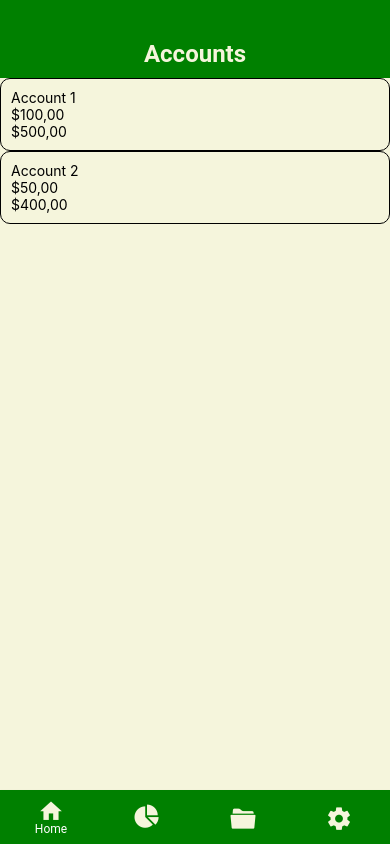
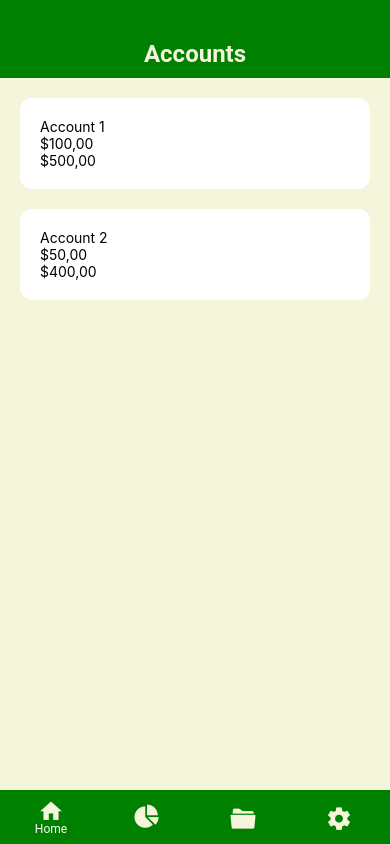
Before and after one commit to gianpaolopapaiz/my_wallet_fe_react_native, a React Native app: screen /Home in a window 390 px wide. Built offline with nearby package versions, Linux system fonts and the light colour scheme.

Commit message:
Refactor and enhance accounts page

```diff
--- a/components/AccountCard.js
+++ b/components/AccountCard.js
@@ -3,12 +3,19 @@ import {
   View,
   Text
 } from 'react-native'
+import globalStyles from "../styles";
 
 const AccountCard = (props) => {
   const { name, nice_initial_amount, nice_current_amount } = props.account;
   return (
-    <View style={styles.container}>
-      <Text>{name}</Text>
+    <View style={[
+      globalStyles.boxShadow,
+      globalStyles.cardWrapper,
+      styles.container
+    ]}>
+      <Text style={styles.title}>
+        {name}
+      </Text>
       <Text>{nice_initial_amount}</Text>
       <Text>{nice_current_amount}</Text>
     </View>
@@ -17,10 +24,7 @@ const AccountCard = (props) => {
 
 const styles = StyleSheet.create({
   container: {
-    borderRadius: 10,
-    borderColor: 'black',
-    borderWidth: 1,
-    padding: 10
+    backgroundColor: 'white',
   }
 })
 
--- a/components/PageTitle.js
+++ b/components/PageTitle.js
@@ -1,11 +1,18 @@
 import React from 'react';
-import { View, Text, StyleSheet } from "react-native";
+import { View, StyleSheet } from "react-native";
+import WText from "./WText";
+import globalStyles from "../styles";
+import constants from "./constants";
 
 const PageTitle = (props) => {
   const text = props.text
   return (
     <View style={styles.container}>
-      <Text style={styles.pageTitle}>{text}</Text>
+      <WText
+        type='h1'
+        aStyle={styles.pageTitle}>
+        {text}
+      </WText>
     </View>
   );
 }
@@ -16,10 +23,7 @@ const styles = StyleSheet.create({
     paddingVertical: 10
   },
   pageTitle: {
-    fontWeight: "bold",
-    fontSize: 24,
-    fontFamily: 'Roboto',
-    color: 'beige'
+    color: constants.bgColor,
   }
 })
 
--- a/components/ScreenContentWrapper.js
+++ b/components/ScreenContentWrapper.js
@@ -21,6 +21,7 @@ const styles = StyleSheet.create({
   },
   mainContainer: {
     backgroundColor: 'beige',
+    padding: 10,
     flex: 1,
   }
 });
--- /dev/null
+++ b/components/WText.js
@@ -0,0 +1,31 @@
+import React from "react";
+import { Text } from "react-native"
+import globalStyles from "../styles";
+
+const WText = ({type = 'p', aStyle, children}) => {
+  const defaultStyle = (_type) => {
+    switch (_type) {
+      case 'p':
+        return globalStyles.textP
+        break;
+      case 'h1':
+        return globalStyles.textH1
+        break;
+      default:
+        return globalStyles.textP
+        break;
+    }
+  }
+  let formattedStyle = [defaultStyle(type)];
+  if (Array.isArray(aStyle)) {
+    formattedStyle.concat(aStyle);
+  } else {
+    formattedStyle.push(aStyle)
+  }
+
+  return (
+    <Text style={formattedStyle}>{children}</Text>
+  )
+}
+
+export default WText;
--- /dev/null
+++ b/components/constants.js
@@ -0,0 +1,15 @@
+const constants = {
+  // Colors
+  primaryColor: 'green',
+  bgColor: 'beige',
+  // Text
+  fontFamily: 'Roboto',
+  textH1Size: 24,
+  textH2Size: 22,
+  textH3Size: 20,
+  textH4Size: 18,
+  textH5Size: 16,
+  textPSize: 12
+}
+
+export default constants;
--- a/screens/Home.js
+++ b/screens/Home.js
@@ -33,28 +33,12 @@ const Home = () => {
 
   return (
     <ScreenContentWrapper pageTitle='Accounts'>
-      <View style={styles.mainContainer}>
-        <AccountsList accounts={accounts}/>
-      </View>
+      <AccountsList accounts={accounts}/>
     </ScreenContentWrapper>
   )
 }
 
 const styles = StyleSheet.create({
-  mainContainer: {
-
-    flex: 1
-  },
-  titleText: {
-    fontWeight: 'bold',
-    fontSize: 30,
-    fontFamily: 'Roboto'
-  },
-  container: {
-    alignItems: 'center',
-    justifyContent: 'center',
-    flex: 1
-  }
 });
 
 export default Home
--- /dev/null
+++ b/styles.js
@@ -0,0 +1,25 @@
+import { StyleSheet } from 'react-native';
+import constants from "./components/constants";
+
+const globalStyles = StyleSheet.create({
+  cardWrapper: {
+    borderRadius: 12,
+    padding: 20,
+    margin: 10,
+  },
+  boxShadow: {
+    elevation: 10,
+    shadowColor: '#52006A',
+  },
+  textH1: {
+    fontFamily: constants.fontFamily,
+    fontWeight: "bold",
+    fontSize: constants.textH1Size,
+  },
+  textP: {
+    fontFamily: constants.fontFamily,
+    fontSize: constants.textPSize,
+  }
+});
+
+export default globalStyles;
```
